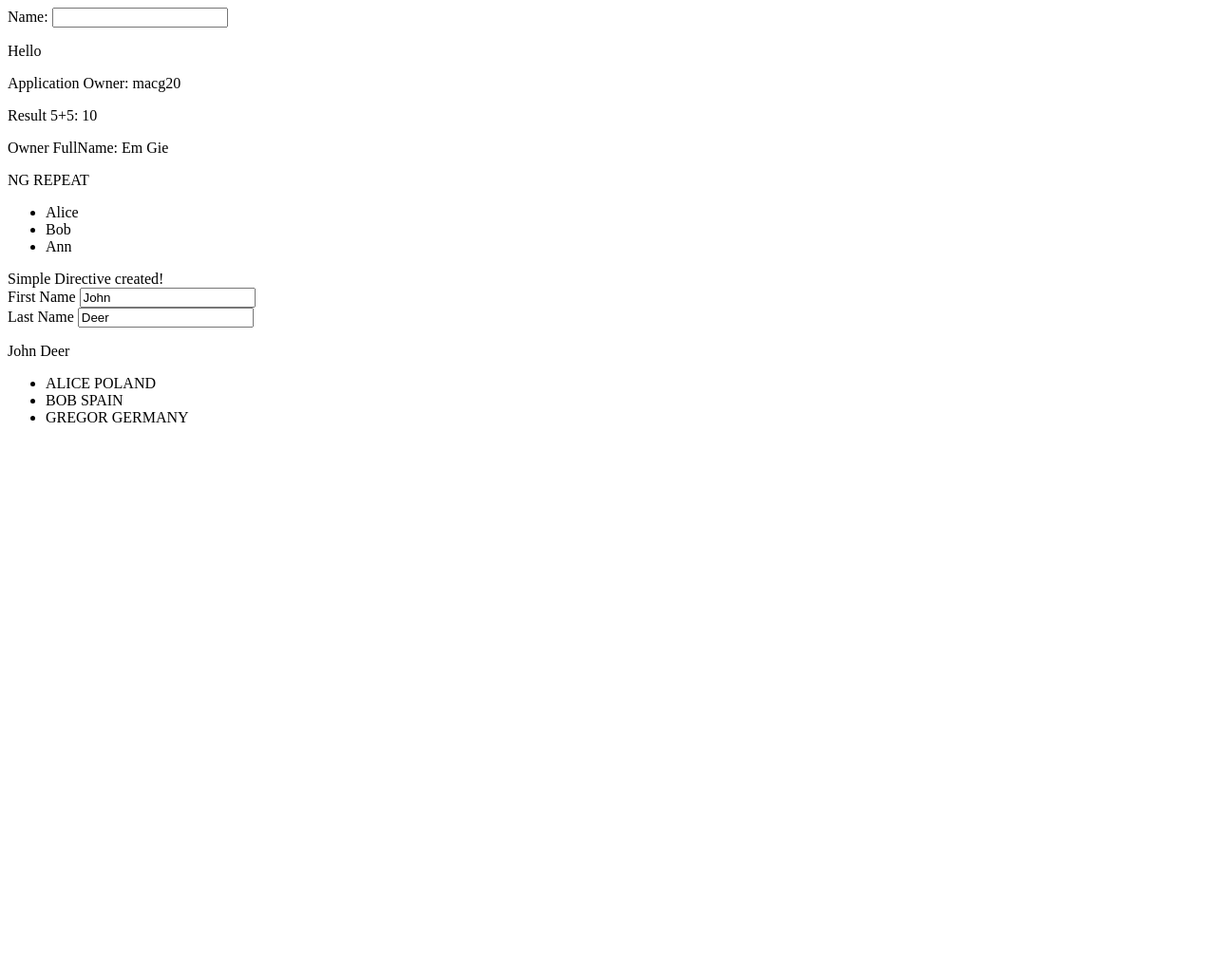
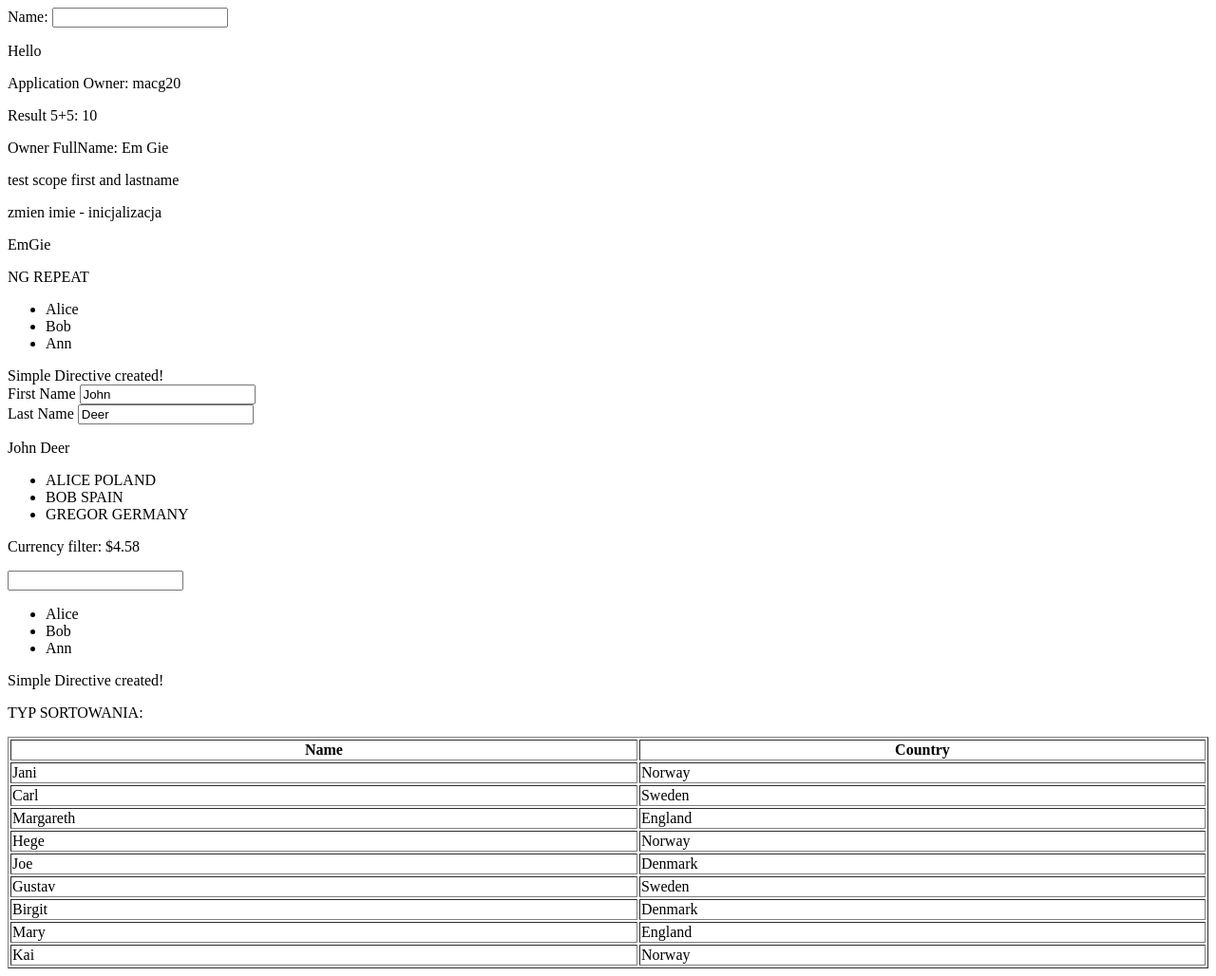
Before and after one commit to macg20/MyAngularJsFirstApp, a website: page app/index.html in a window 1280 px wide. Shown: the whole page at 95% size. Before the commit the page ends 800 px from the top, so only its background shows below. Drawn offline with nearby package versions, Linux system fonts and the light colour scheme; some packages are replaced by stand-ins of ours.

Commit message:
next controllers filters and scope learning

```diff
--- a/app/controllers/firstController.js
+++ b/app/controllers/firstController.js
@@ -1,4 +1,8 @@
 var firstController = app.controller('firstController', function ($scope) {
     $scope.firstName = 'Em';
     $scope.lastName = 'Gie';
+
+    $scope.getFullName = function () {
+     $scope.firstAndLastName = $scope.firstName + $scope.lastName;
+    }
 });
--- /dev/null
+++ b/app/controllers/orderbyController.js
@@ -0,0 +1,18 @@
+app.controller("orderbyController", function ($scope) {
+    $scope.orderByNames = [
+        {name:'Jani',country:'Norway'},
+        {name:'Carl',country:'Sweden'},
+        {name:'Margareth',country:'England'},
+        {name:'Hege',country:'Norway'},
+        {name:'Joe',country:'Denmark'},
+        {name:'Gustav',country:'Sweden'},
+        {name:'Birgit',country:'Denmark'},
+        {name:'Mary',country:'England'},
+        {name:'Kai',country:'Norway'}
+    ];
+
+    $scope.orderByMe = function (x) {
+        $scope.myOrderBy = x;
+    }
+
+})
--- /dev/null
+++ b/app/controllers/priceController.js
@@ -0,0 +1,3 @@
+app.controller("priceController", function ($scope) {
+    $scope.price = 4.58
+})
--- a/app/index.html
+++ b/app/index.html
@@ -7,6 +7,8 @@
     <script type="text/javascript" src="directives/firstDirective.js"></script>
     <script type="text/javascript" src="controllers/personController.js"></script>
     <script type="text/javascript" src="controllers/namesController.js"></script>
+    <script type="text/javascript" src="controllers/priceController.js"></script>
+    <script type="text/javascript" src="controllers/orderbyController.js"></script>
  <body>
     <!--ng-app directive show who is owner Angular application-->
     <div ng-app="myApp" ng-init="owner='macg20'" ng-controller="firstController" >
@@ -16,6 +18,9 @@
         <p>Result 5+5: {{5+5}}</p>
         <p></p>
         <p>Owner FullName: {{firstName + " " + lastName}}</p>
+        <p>test scope first and lastname</p>
+        <pc ng-init = getFullName()> zmien imie - inicjalizacja</pc>
+        <p>{{firstAndLastName}}</p>
 
         <p>NG REPEAT</p>
 
@@ -37,6 +42,29 @@
 
         </div>
 
+        <div ng-controller="priceController"><p>Currency filter: {{price | currency}}</p>
+
+            <input type="text" ng-model="test">
+            <ul ng-init ="filteredPeople=['Alice','Bob','Ann']">
+                <li ng-repeat="x in filteredPeople | filter : test"> {{x}}</li>
+            </ul>
+            <div ng-simple-directive></div>
+        </div>
+
+        <div ng-controller="orderbyController">
+            <p>TYP SORTOWANIA: {{myOrderBy}}</p>
+            <table border="1" width="100%">
+                <tr>
+                    <th ng-click="orderByMe('name')">Name</th>
+                    <th ng-click="orderByMe('country')">Country</th>
+                </tr>
+
+                <tr ng-repeat="x in orderByNames | orderBy:myOrderBy">
+                    <td>{{x.name}}</td>
+                    <td>{{x.country}}</td>
+                </tr>
+            </table>
+        </div>
 
 
     </div>
```
